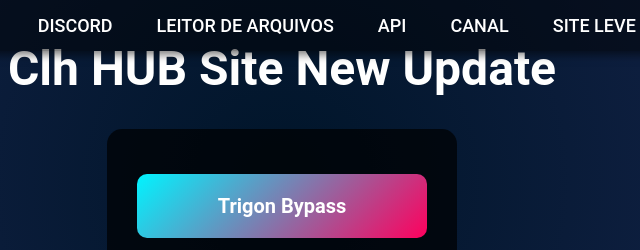
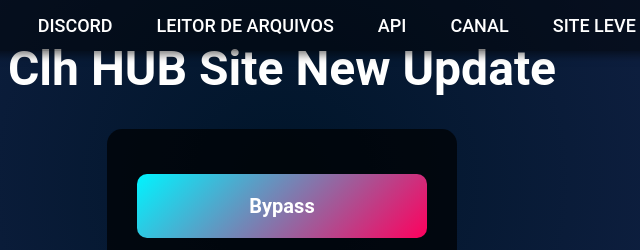
Before and after one commit to Joaov8tor/meusitedocanal, a plain HTML site: page index.html in a window 1280 px wide. Both pictures are taken after a click on the link "BYPASS". Shown: the top 250 px of the page, 358-998 px from the left. Drawn offline with Linux system fonts and the light colour scheme.

Commit message:
Update index.html

```diff
--- a/index.html
+++ b/index.html
@@ -133,7 +133,7 @@
     </div>
 
     <div id="bypass" class="container hidden">
-        <a class="button" href="https://trigonkeyclh.vercel.app/" target="_blank">Trigon Bypass</a>
+        <a class="button" href="https://trigonkeyclh.vercel.app/" target="_blank">Bypass</a>
         <a class="button" href="#" onclick="goBack()">Voltar</a>
     </div>
     <div id="discord" class="container hidden">
```
